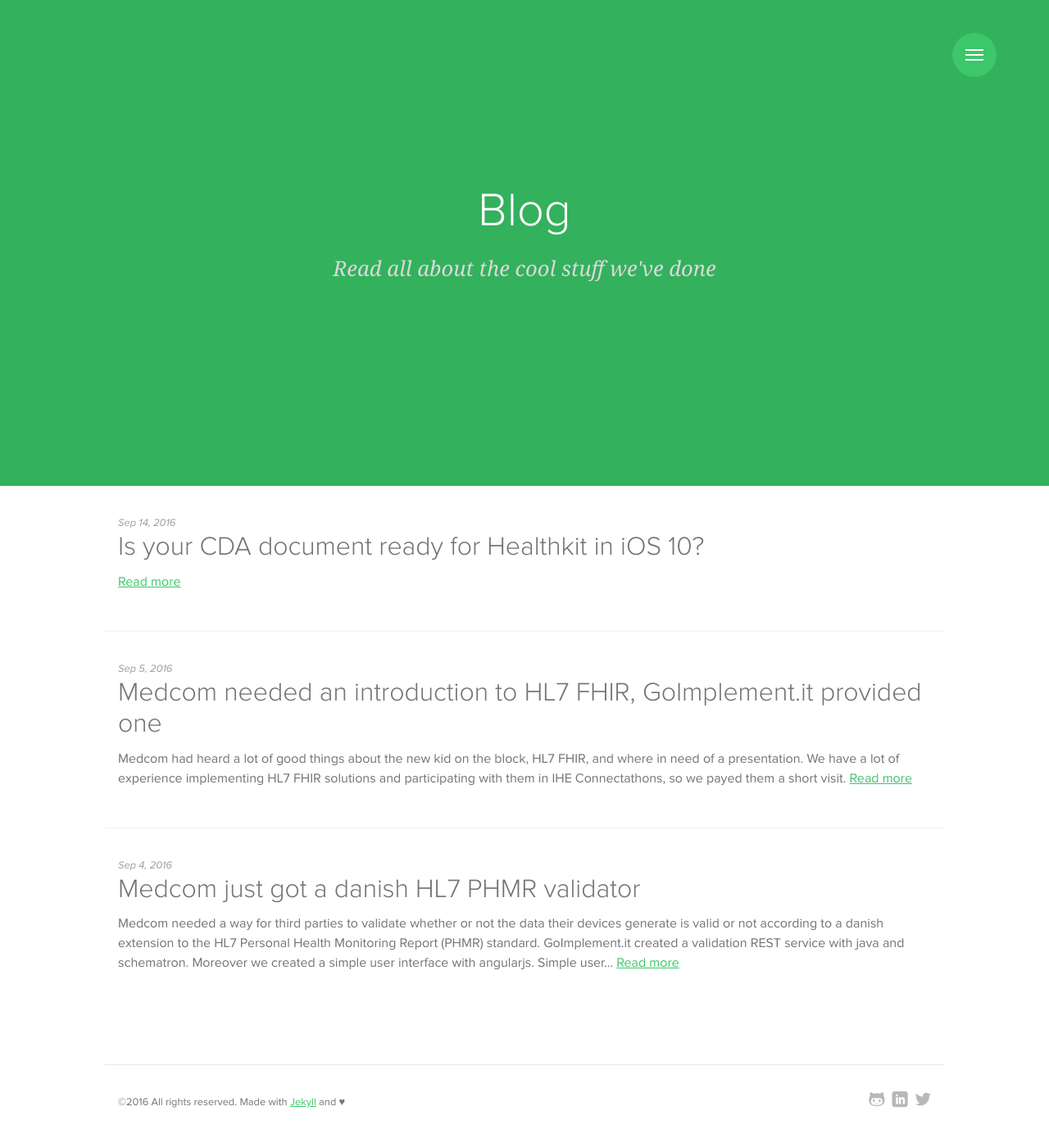
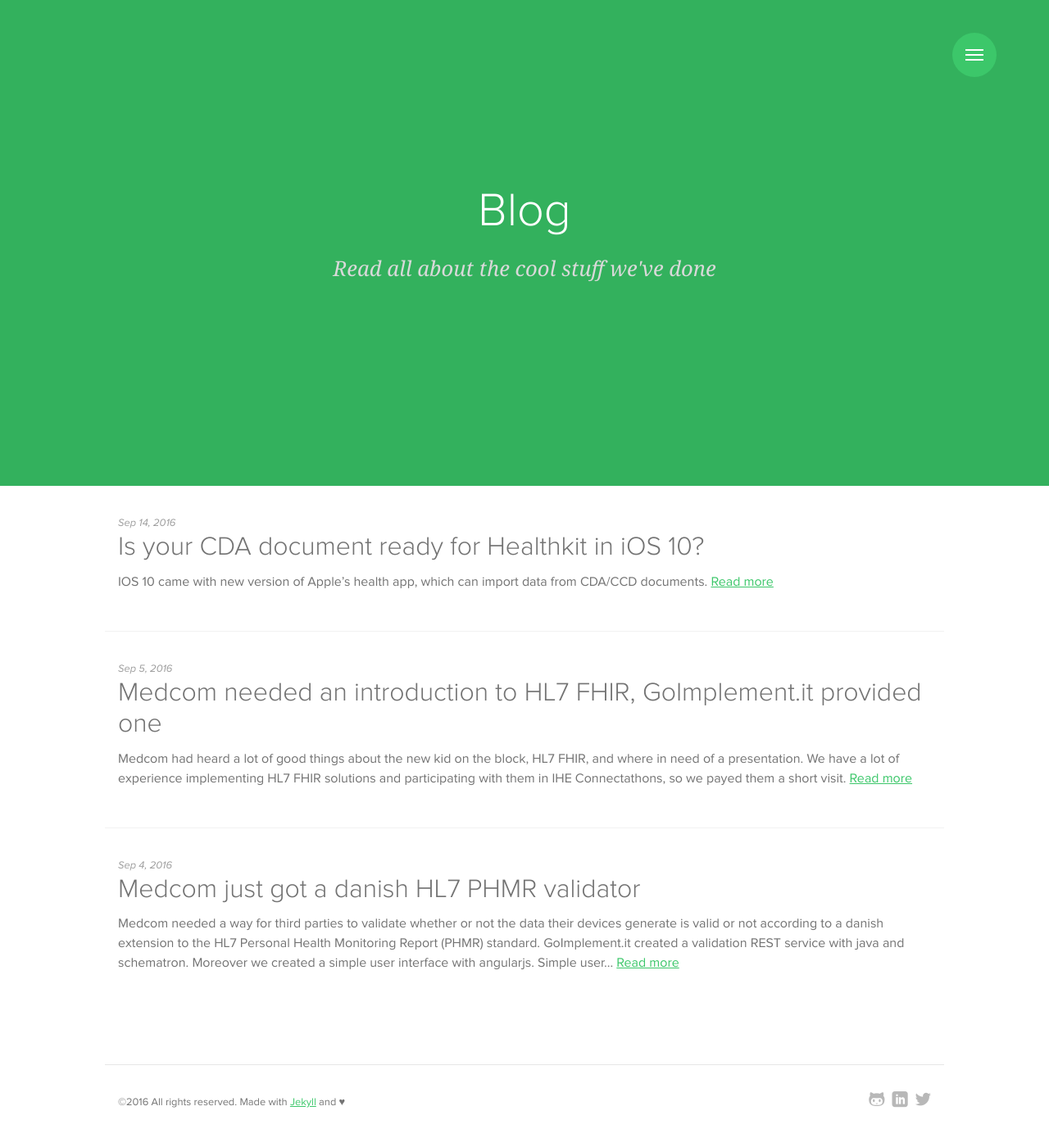
Before and after one commit to goimplementit/goimplementit.github.io, a Jekyll site: the page built from blog/index.html, in a window 1280 px wide. Shown: the whole page at 82% size. Built offline with Jekyll 4.4.1, drawn with Linux system fonts in a browser that asks for light colours; some web fonts are replaced.

Commit message:
Mr Hyde was here …

```diff
--- a/_posts/2016-09-14-cda-ios10-healthkit.markdown
+++ b/_posts/2016-09-14-cda-ios10-healthkit.markdown
@@ -1,7 +1,9 @@
 ---
 layout: post
 title:  "Is your CDA document ready for Healthkit in iOS 10?"
-permalink:  "medcom-phmr-validator"
+permalink:  "is-your-cda-document-ready-for-healthkit-in-ios-10"
 date:   2016-09-14 20:58:35 +0100
 categories: HL7, CDA, ios, healthkit
 ---
+
+IOS 10 came with new version of Apple's health app, which can import data from CDA/CCD documents.
```
